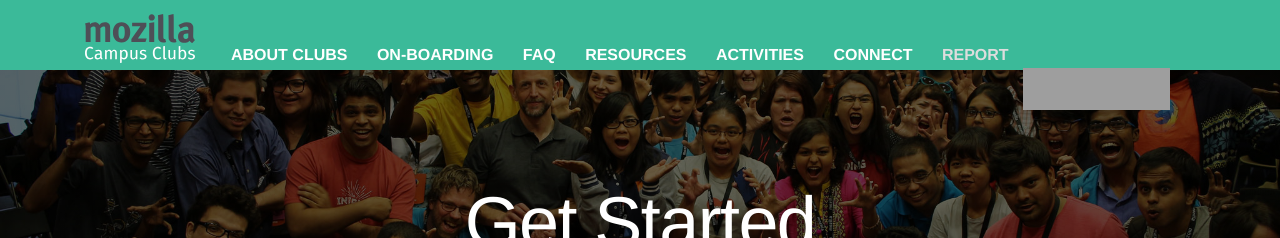
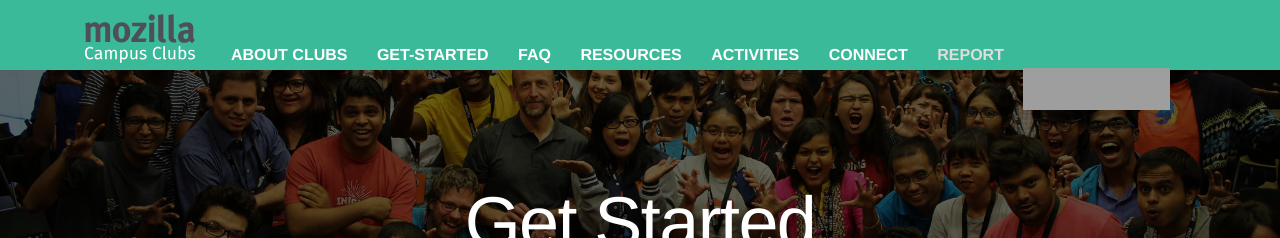
Before and after one commit to mozilla/mozilla-campus-clubs, a Jekyll site: the page built from _pages/get-started.md, in a window 1280 px wide and 900 px high. Shown: the top 238 px of the window. Built offline with Jekyll 4.4.1, drawn with Linux system fonts in a browser that asks for light colours; some web fonts are replaced; grey boxes are pictures that could not be loaded.

Commit message:
Hotfix rename onboarding

```diff
--- a/_includes/header.html
+++ b/_includes/header.html
@@ -9,7 +9,7 @@
       </button>
       <div class="collapse navbar-toggleable-md" id="exCollapsingNavbar">
         <a class="nav-link" href="/about/">About Clubs</a>
-        <a class="nav-link" href="/onboarding/">On-Boarding</a>
+        <a class="nav-link" href="/get-started/">Get-Started</a>
         <a class="nav-link" href="https://discourse.mozilla-community.org/t/frequently-asked-questions-faq/" target="_blank">FAQ</a>
         <a class="nav-link" href="/resources/">Resources</a>
         <a class="nav-link" href="/activities/">Activities</a>
```
Also changed, not shown: _pages/get-started.md (renamed from _pages/onboarding.md).
